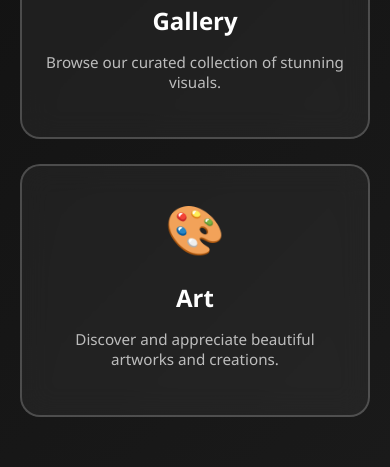
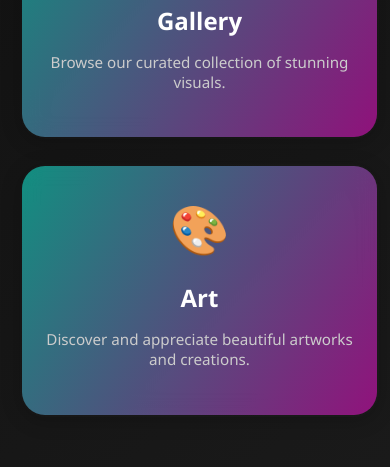
Before and after one commit to Prasenjitaps/prasenjitaps.github.io, a plain HTML site: page explore.html in a window 390 px wide. Shown: the part 562-1029 px from the top of the page. Drawn offline with Linux system fonts and the light colour scheme.

Commit message:
Update explore.html

```diff
--- a/explore.html
+++ b/explore.html
@@ -62,6 +62,85 @@
         font-size: 0.95rem;
         color: rgba(255, 255, 255, 0.7);
     }
+    .explore-container {
+    display: flex;
+    justify-content: center;
+    gap: 30px;
+    flex-wrap: wrap;
+    padding: 40px;
+}
+
+.card {
+    width: 260px;
+    height: 360px; /* elongated */
+    background: rgba(255, 255, 255, 0.05); /* glass effect */
+    border-radius: 25px;
+    padding: 30px 20px;
+    text-align: center;
+    color: white;
+    backdrop-filter: blur(12px);
+    border: 2px solid transparent;
+    background-clip: padding-box;
+    transition: all 0.4s ease;
+    box-shadow: 0 4px 20px rgba(0,0,0,0.2);
+    position: relative;
+    overflow: hidden;
+}
+
+/* Gradient border glow */
+.card::before {
+    content: "";
+    position: absolute;
+    top: -2px;
+    left: -2px;
+    right: -2px;
+    bottom: -2px;
+    border-radius: 25px;
+    padding: 2px;
+    background: linear-gradient(120deg, #00ffe0, #ff00d4);
+    z-index: -1;
+    transition: 0.4s;
+    opacity: 0.5;
+}
+
+.card:hover::before {
+    opacity: 1;
+}
+
+.card img {
+    width: 60px;
+    margin-bottom: 20px;
+    transition: transform 0.3s ease;
+}
+
+.card:hover img {
+    transform: scale(1.15) rotate(5deg);
+}
+
+.card h3 {
+    font-size: 1.5rem;
+    margin-bottom: 15px;
+}
+
+.card p {
+    font-size: 0.95rem;
+    color: #ccc;
+}
+
+/* Hover effects */
+.card:hover {
+    transform: translateY(-12px) scale(1.05);
+    box-shadow: 0 8px 30px rgba(0, 255, 224, 0.4);
+}
+
+/* Mobile */
+@media (max-width: 768px) {
+    .card {
+        width: 90%;
+        height: auto;
+    }
+}
+
 </style>
 </head>
 <body>
```
